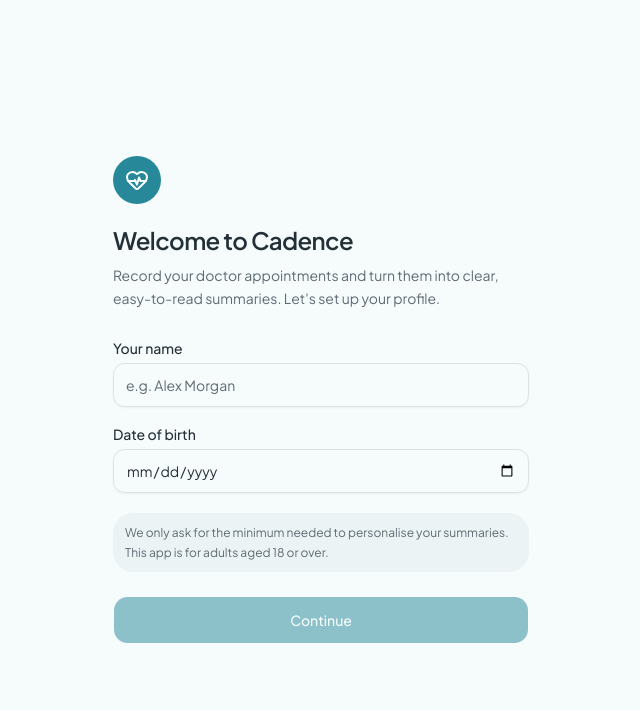
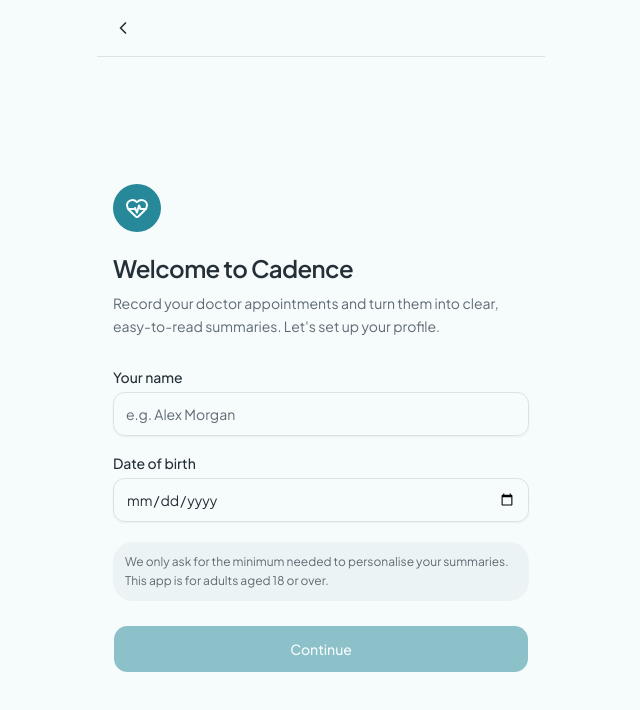
Before and after one commit to jackysiupuichung/juno_hack_cadenceai, a Next.js app in the folder web/: page /onboarding in a window 1280 px wide. Shown: the top 710 px of the page, without its empty margins (319-959 px from the left). Built offline with nearby package versions, Linux system fonts and the light colour scheme; no server answers.

Commit message:
Add a back button to the onboarding screen
Was the one screen in the sign-up flow with no way back to the landing
page — same ScreenHeader + backHref pattern already used on consent.

Co-Authored-By: Claude Sonnet 5 <noreply@anthropic.com>

```diff
--- a/web/app/onboarding/page.tsx
+++ b/web/app/onboarding/page.tsx
@@ -5,7 +5,7 @@ import { useRouter } from "next/navigation"
 import { HeartPulse, ShieldAlert } from "lucide-react"
 import { useApp } from "@/lib/store"
 import { computeAge } from "@/lib/dates"
-import { AppShell, Content } from "@/components/app-shell"
+import { AppShell, Content, ScreenHeader } from "@/components/app-shell"
 import { Button } from "@/components/ui/button"
 import { Input } from "@/components/ui/input"
 import { Label } from "@/components/ui/label"
@@ -74,6 +74,7 @@ export default function OnboardingPage() {
 
   return (
     <AppShell>
+      <ScreenHeader title="" backHref="/" />
       <Content className="flex flex-1 flex-col justify-center">
         <div className="mb-8">
           <div className="flex size-12 items-center justify-center rounded-2xl bg-primary text-primary-foreground">
```
